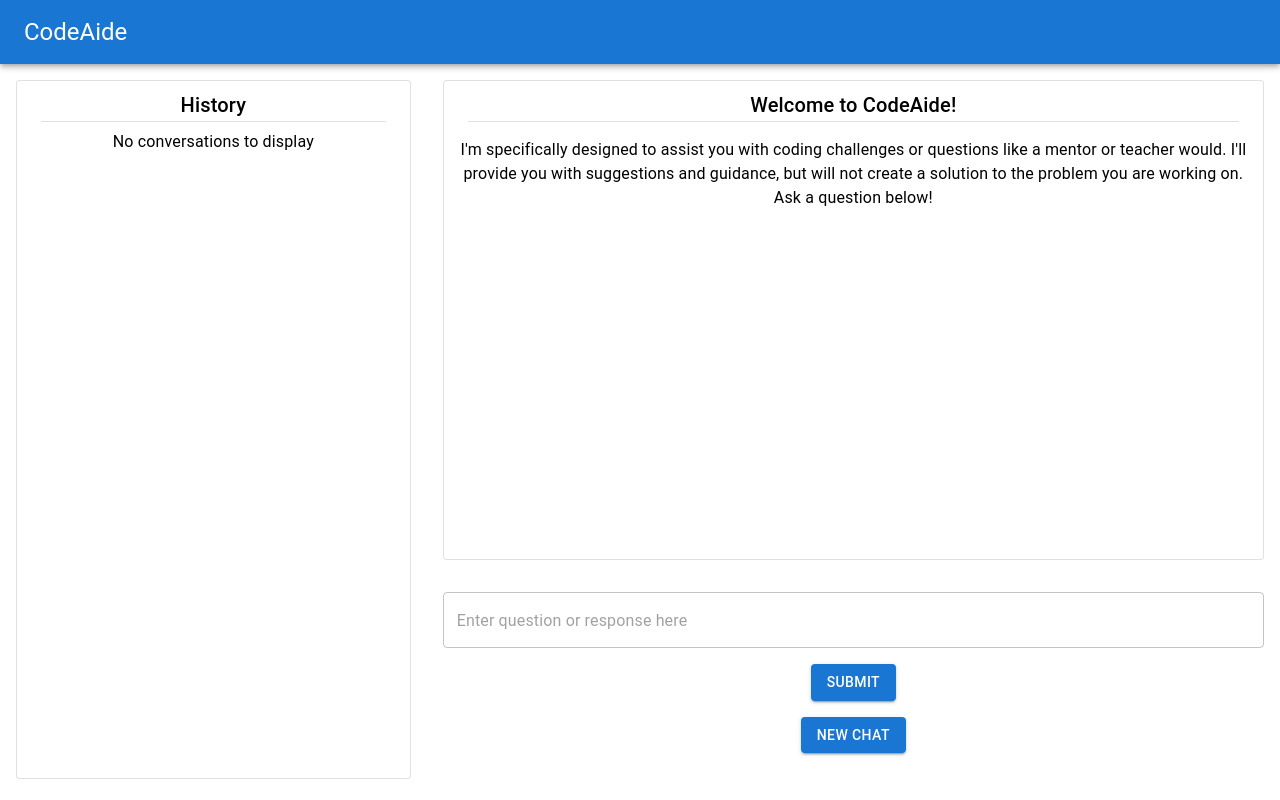
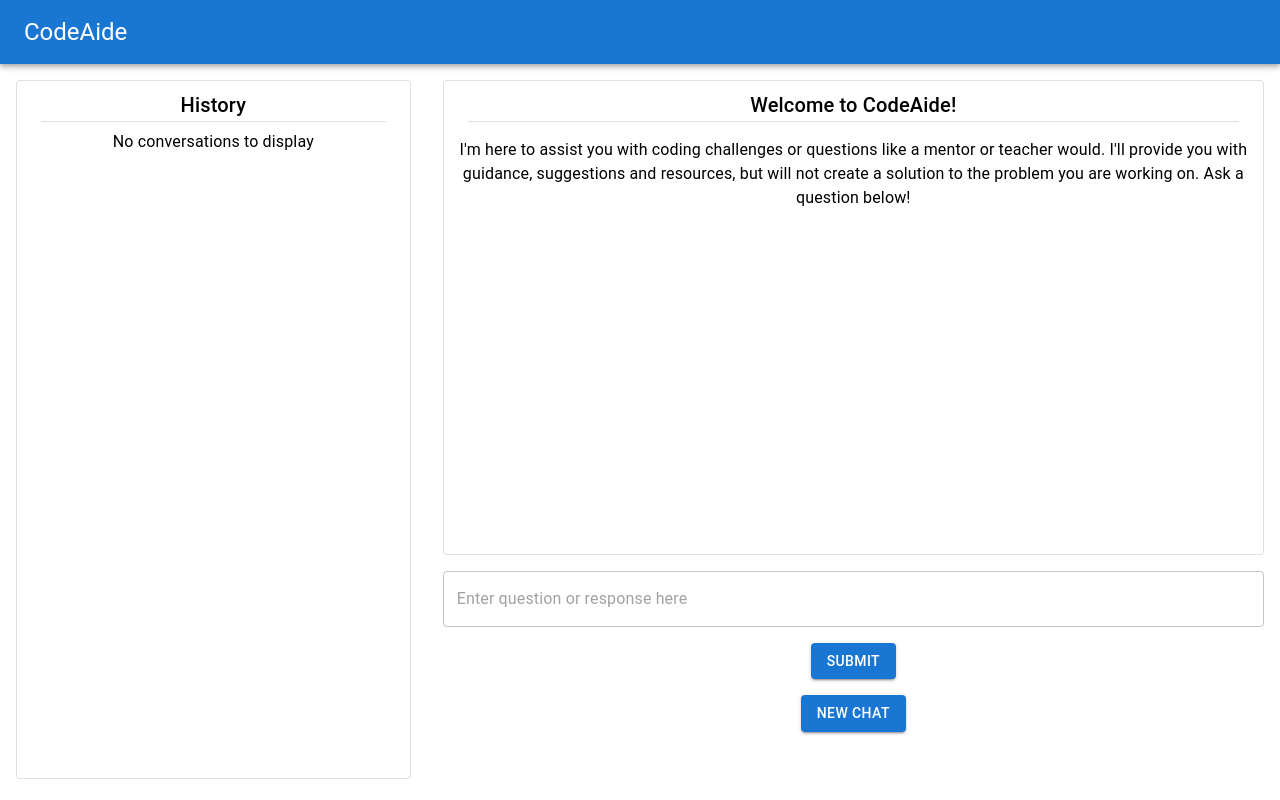
Before and after one commit to RickV85/CodeAide, a Next.js app: page / in a window 1280 px wide. Built offline with nearby package versions, Linux system fonts and the light colour scheme.

Commit message:
Adjust height on Grid container and items in Chat

```diff
--- a/src/app/components/Chat.tsx
+++ b/src/app/components/Chat.tsx
@@ -79,14 +79,15 @@ export default function Chat() {
     <Grid
       container
       direction="column"
-      justifyContent="center"
+      justifyContent="flex-start"
       alignItems="center"
-      spacing={0}
+      spacing={2}
+      height={"100%"}
     >
-      <Grid item xs={12} sx={{ width: "100%" }}>
+      <Grid item xs={8} width={"100%"} height={"66%"}>
         <ChatContainer />
       </Grid>
-      <Grid item xs={12} sx={{ width: "100%" }}>
+      <Grid item xs={4} width={"100%"} height={"33%"}>
         <form onSubmit={(e) => validateSubmit(e)}>
           <Grid
             container
@@ -94,6 +95,7 @@ export default function Chat() {
             justifyContent="center"
             alignItems="center"
             spacing={0}
+            paddingBottom={"1rem"}
           >
             <Grid item xs={12} sx={{ width: "100%" }}>
               <ChatTextInput
@@ -106,7 +108,10 @@ export default function Chat() {
               <ChatSubmitButton chatSubmitBtnRef={chatSubmitBtnRef} />
             </Grid>
             <Grid item xs={12}>
-              <ChatResetButton setMessages={setMessages} setActiveChatId={setActiveChatId} />
+              <ChatResetButton
+                setMessages={setMessages}
+                setActiveChatId={setActiveChatId}
+              />
             </Grid>
           </Grid>
         </form>
--- a/src/app/components/ChatContainer.tsx
+++ b/src/app/components/ChatContainer.tsx
@@ -57,7 +57,7 @@ export default function ChatContainer() {
     <Box
       ref={containerRef}
       sx={{
-        height: "60vh",
+        height: "100%",
         margin: "1rem",
         padding: "0.5rem",
         overflowY: "scroll",
@@ -82,9 +82,9 @@ export default function ChatContainer() {
               renderActiveChat()
             ) : (
               <Typography variant="body1" textAlign="center">
-                {`I'm specifically designed to assist you with coding challenges or
+                {`I'm here to assist you with coding challenges or
             questions like a mentor or teacher would. I'll provide you with
-            suggestions and guidance, but will not create a solution to the
+            guidance, suggestions and resources, but will not create a solution to the
             problem you are working on. Ask a question below!`}
               </Typography>
             )}
```
